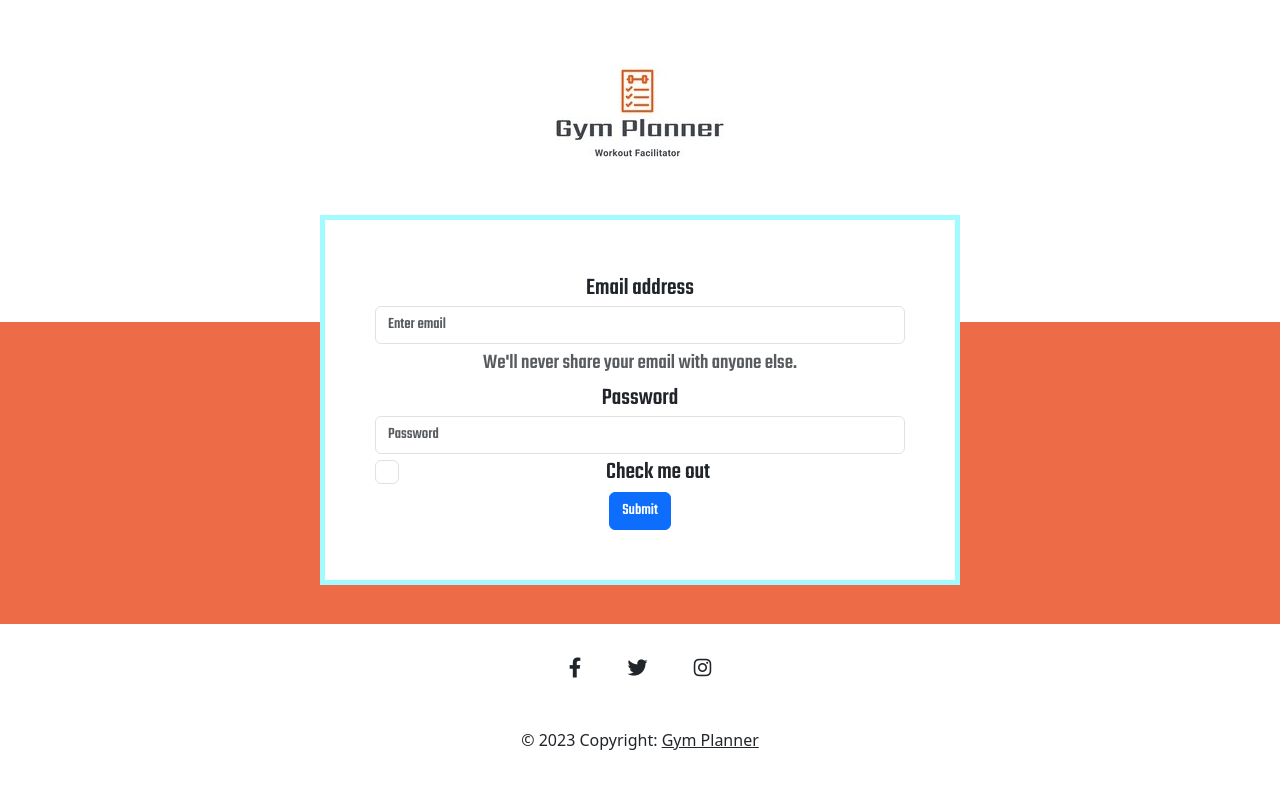
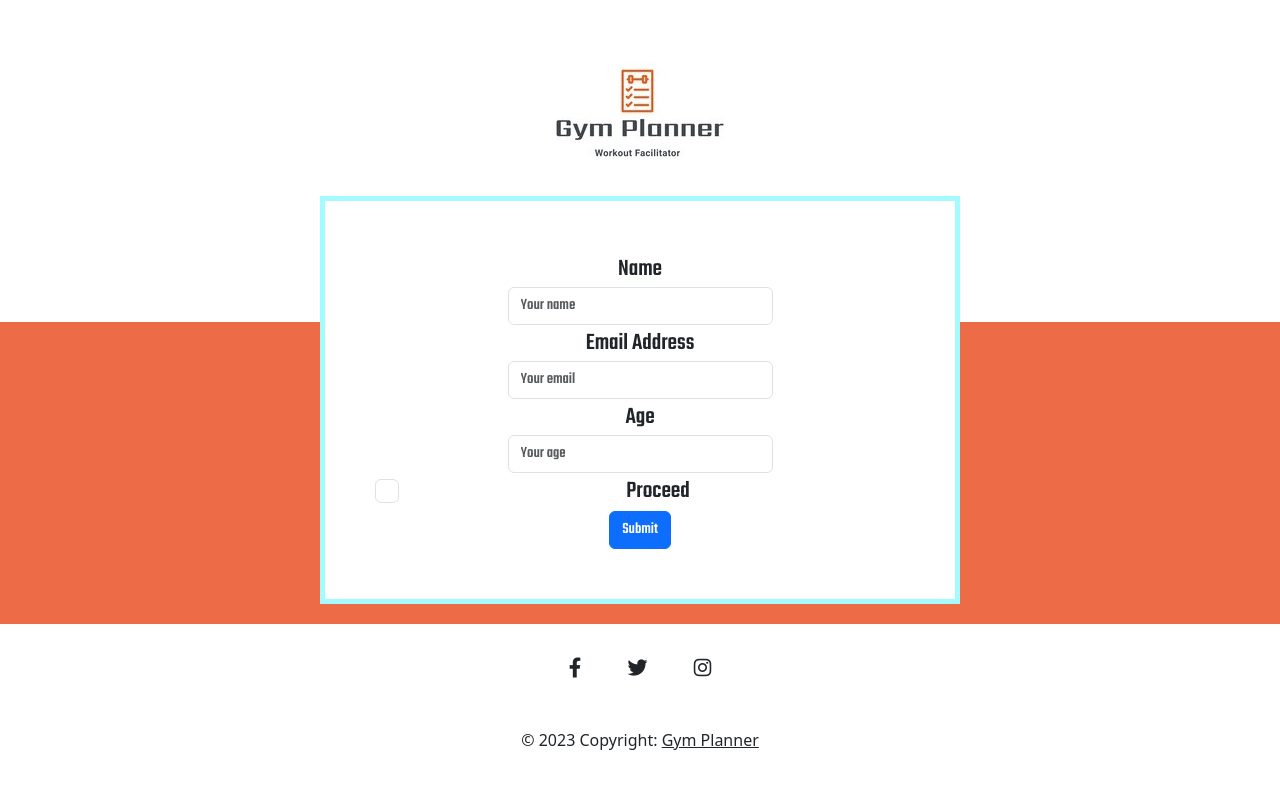
Before and after one commit to HawesJM/GymPlanner, a plain HTML site: page index.html in a window 1280 px wide. Both pictures are taken after a click on the element "Build Your Workout". Drawn offline with nearby package versions, Linux system fonts and the light colour scheme.

```diff
--- a/assets/css/style.css
+++ b/assets/css/style.css
@@ -45,7 +45,11 @@
     color: #43464b;
 }
 
-#form-fill {
+#personal-form {
+    display: none;
+}
+
+#workout-form {
     display: none;
 }
 
--- a/assets/scripts/script.js
+++ b/assets/scripts/script.js
@@ -1,6 +1,6 @@
 $(document).ready(function () {
     $("#form-container").click(function () {
-        $("#form-fill").slideDown("fast");
+        $("#personal-form").slideDown("fast");
         $("#start-button").hide();
         $("#form-container").addClass("quiz-background");
     });
--- a/index.html
+++ b/index.html
@@ -1,65 +1,44 @@
 <!DOCTYPE html>
 <html lang="en">
+
 <head>
     <meta charset="UTF-8" />
     <meta http-equiv="X-UA-Compatible" content="IE=edge" />
     <meta name="viewport" content="width=device-width, initial-scale=1.0" />
-    <link
-      rel="stylesheet"
-      type="text/css"
-      href="https://cdn.jsdelivr.net/npm/bootstrap@5.3.0/dist/css/bootstrap.min.css"
-    />
+    <link rel="stylesheet" type="text/css"
+        href="https://cdn.jsdelivr.net/npm/bootstrap@5.3.0/dist/css/bootstrap.min.css" />
     <link rel="preconnect" href="https://fonts.googleapis.com" />
     <link rel="preconnect" href="https://fonts.gstatic.com" crossorigin />
-    <link
-      href="https://fonts.googleapis.com/css2?family=Roboto&family=Teko:wght@300;500&display=swap"
-      rel="stylesheet"
-    />
-    <link
-      rel="stylesheet"
-      href="https://cdnjs.cloudflare.com/ajax/libs/font-awesome/6.4.0/css/all.min.css"
-    />
+    <link href="https://fonts.googleapis.com/css2?family=Roboto&family=Teko:wght@300;500&display=swap"
+        rel="stylesheet" />
+    <link rel="stylesheet" href="https://cdnjs.cloudflare.com/ajax/libs/font-awesome/6.4.0/css/all.min.css" />
     <link rel="stylesheet" type="text/css" href="assets/css/style.css" />
     <title>Gym Planner</title>
 </head>
+
 <body>
     <!-- Header navigation menu and website logo -->
 
     <div id="header-div">
-      <nav
-        class="navbar navbar-expand-sm navbar-light container-fluid flex-column"
-      >
-        <div
-          class="d-flex flex-column container-fluid justify-content-between align-items-center"
-        >
+        <nav class="navbar navbar-expand-sm navbar-light container-fluid flex-column">
+            <div class="d-flex flex-column container-fluid justify-content-between align-items-center">
                 <a class="navbar-brand navbar-logo" href="index.html">
-            <img
-              src="assets/images/gymplannerlogo.jpg"
-              alt="Gym Planner Logo"
-            />
+                    <img src="assets/images/gymplannerlogo.jpg" alt="Gym Planner Logo" />
                 </a>
                 <div class="title-text">
                     <h1>Your Tailored Exercise Planner</h1>
                 </div>
                 <div id="spacerbox"></div>
             </div>
-        <button
-          class="navbar-toggler align-self-start"
-          type="button"
-          data-bs-toggle="collapse"
-          data-bs-target="#navbarNav"
-          aria-controls="navbarNav"
-          aria-expanded="false"
-          aria-label="Toggle navigation"
-        >
+            <button class="navbar-toggler align-self-start" type="button" data-bs-toggle="collapse"
+                data-bs-target="#navbarNav" aria-controls="navbarNav" aria-expanded="false"
+                aria-label="Toggle navigation">
                 <span class="navbar-toggler-icon"></span>
             </button>
             <div class="collapse navbar-collapse" id="navbarNav">
                 <ul class="nav navbar-nav">
                     <li class="nav-item active">
-              <a class="nav-link" href="index.html"
-                >Home<span class="sr-only">(current)</span></a
-              >
+                        <a class="nav-link" href="index.html">Home<span class="sr-only">(current)</span></a>
                     </li>
                     <li class="nav-item">
                         <a class="nav-link" href="about.html">About Gym Planner</a>
@@ -68,15 +47,14 @@
                         <a class="nav-link" href="faqs.html">FAQs</a>
                     </li>
                     <li class="nav-item">
-              <a class="nav-link" href="externalresources.html"
-                >External Resources</a
-              >
+                        <a class="nav-link" href="externalresources.html">External Resources</a>
                     </li>
                 </ul>
             </div>
         </nav>
     </div>
 
+    <main>
         <!-- form section -->
 
         <section id="planner">
@@ -84,43 +62,37 @@
                 <button class="btn btn-primary" id="start-button">
                     <h2>Build Your Workout</h2>
                 </button>
-        <form id="form-fill">
-          <div class="form-group">
-            <label for="exampleInputEmail1">Email address</label>
-            <input
-              type="email"
-              class="form-control"
-              id="exampleInputEmail1"
-              aria-describedby="emailHelp"
-              placeholder="Enter email"
-            />
-            <small id="emailHelp" class="form-text text-muted"
-              >We'll never share your email with anyone else.</small
-            >
+                <form id="personal-form">
+                    <div class="form-group col-sm-6 mx-auto personalinfo">
+                        <label for="name">Name</label>
+                        <input type="name" class="form-control" id="inputname" aria-describedby="emailHelp"
+                            placeholder="Your name" />
                     </div>
-          <div class="form-group">
-            <label for="exampleInputPassword1">Password</label>
-            <input
-              type="password"
-              class="form-control"
-              id="exampleInputPassword1"
-              placeholder="Password"
-            />
+                    <div class="form-group col-sm-6 mx-auto personalinfo">
+                        <label for="email">Email Address</label>
+                        <input type="email" class="form-control" id="inputemail" placeholder="Your email" />
                     </div>
-          <div class="form-check">
-            <input
-              type="checkbox"
-              class="form-check-input"
-              id="exampleCheck1"
-            />
-            <label class="form-check-label" for="exampleCheck1"
-              >Check me out</label
-            >
+                    <div class="form-group col-sm-6 mx-auto personalinfo">
+                        <label for="age">Age</label>
+                        <input type="number" class="form-control" id="inputage" placeholder="Your age" />
+                    </div>
+                    <div class="form-check personalinfo">
+                        <input type="checkbox" class="form-check-input" id="exampleCheck1" />
+                        <label class="form-check-label" for="exampleCheck1">Proceed</label>
+                    </div>
+                    <button type="submit" class="btn btn-primary" id="form1submit">Submit</button>
+                </form>
+                <form id="workout-form">
+                    <div class="form-group col-sm-6 mx-auto personalinfo">
+                        <label for="goals">Your workout goals</label>
+                        <input type="text" class="form-control" id="inputgoals" placeholder="Your name" />
                     </div>
                     <button type="submit" class="btn btn-primary">Submit</button>
                 </form>
             </div>
         </section>
+
+    </main>
 
     <!-- Footer Section -->
 
@@ -130,14 +102,14 @@
                 <div class="container pt-3">
                     <div class="mb-3">
                         <a class="btn btn-link btn-floating btn-lg text-dark m-1" aria-label="Facebook Link"
-                            href="https://www.facebook.com/" target="_blank" role="button" data-mdb-ripple-color="dark"><i
-                                class="fab fa-facebook-f"></i></a>
+                            href="https://www.facebook.com/" target="_blank" role="button"
+                            data-mdb-ripple-color="dark"><i class="fab fa-facebook-f"></i></a>
                         <a class="btn btn-link btn-floating btn-lg text-dark m-1" aria-label="Twitter Link"
                             href="https://twitter.com/" target="_href" role="button" data-mdb-ripple-color="dark"><i
                                 class="fab fa-twitter"></i></a>
                         <a class="btn btn-link btn-floating btn-lg text-dark m-1" aria-label="Instagram Link"
-                            href="https://www.instagram.com/" target="_blank" role="button" data-mdb-ripple-color="dark"><i
-                                class="fab fa-instagram"></i></a>
+                            href="https://www.instagram.com/" target="_blank" role="button"
+                            data-mdb-ripple-color="dark"><i class="fab fa-instagram"></i></a>
                     </div>
                 </div>
                 <div class="text-center text-dark p-3 copy-div">
@@ -148,12 +120,12 @@
     </section>
 
     <!-- Scripts -->
-
-    <script
-      src="https://code.jquery.com/jquery-3.7.1.js"
-      integrity="sha256-eKhayi8LEQwp4NKxN+CfCh+3qOVUtJn3QNZ0TciWLP4="
-      crossorigin="anonymous"
-    ></script>
+    <script src="https://cdnjs.cloudflare.com/ajax/libs/bootstrap/5.3.0/js/bootstrap.min.js"
+        integrity="sha512-3dZ9wIrMMij8rOH7X3kLfXAzwtcHpuYpEgQg1OA4QAob1e81H8ntUQmQm3pBudqIoySO5j0tHN4ENzA6+n2r4w=="
+        crossorigin="anonymous" referrerpolicy="no-referrer"></script>
+    <script src="https://code.jquery.com/jquery-3.7.1.js"
+        integrity="sha256-eKhayi8LEQwp4NKxN+CfCh+3qOVUtJn3QNZ0TciWLP4=" crossorigin="anonymous"></script>
     <script src="assets/scripts/script.js"></script>
 </body>
+
 </html>
```
Lines whose indentation alone changed are shown as unchanged.
